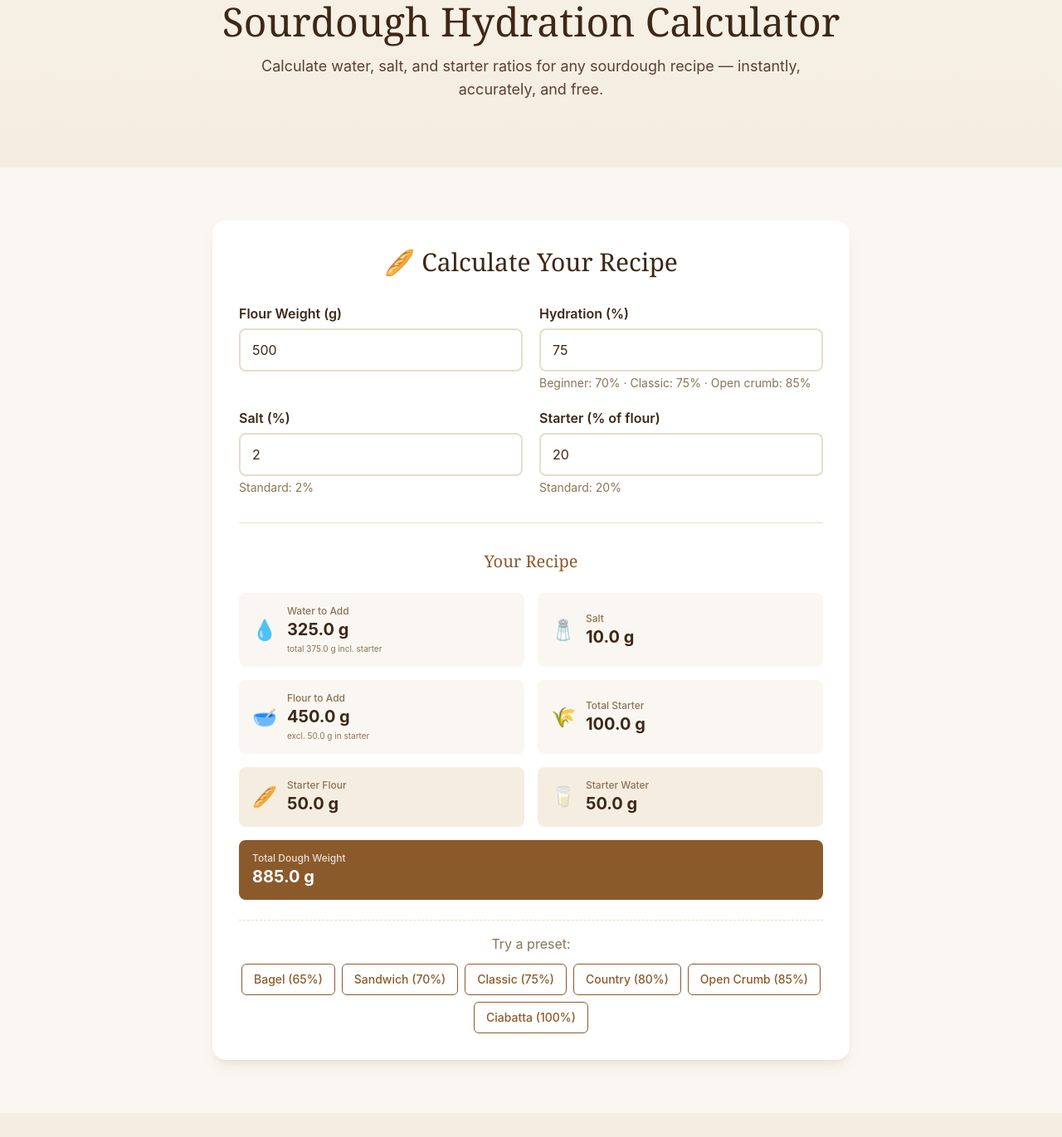
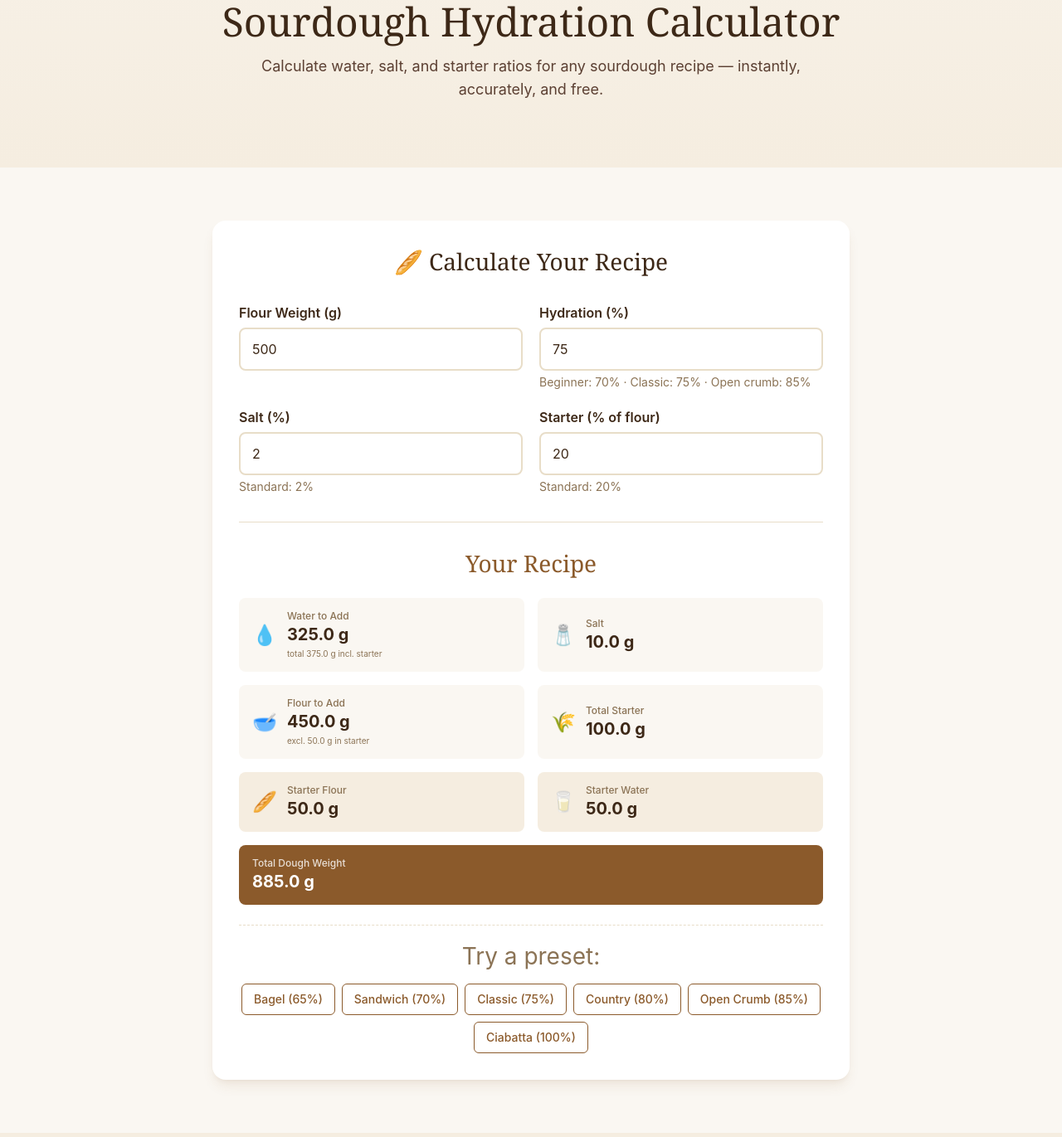
Before and after one commit to TZ005/sourdough-calculator, a Next.js app: page / in a window 1280 px wide. Shown: the part 649-2020 px from the top of the page at 83% size. Built offline with nearby package versions, Linux system fonts and the light colour scheme.

Commit message:
Calculator: unify inner titles at 28px
Three Calculator titles now share the same 28px font size:
  h2 'Calculate Your Recipe' -> text-[28px]
  h3 'Your Recipe'           -> text-[28px]
  p 'Try a preset:'          -> text-[28px]

User wanted them uniform (no hierarchy between them).

```diff
--- a/components/Calculator.jsx
+++ b/components/Calculator.jsx
@@ -37,7 +37,7 @@ export default function Calculator() {
 
   return (
     <div className="bg-white rounded-2xl shadow-lg shadow-brand-brown/10 p-8 max-w-3xl mx-auto">
-      <h2 className="text-center text-2xl md:text-3xl mb-8">🥖 Calculate Your Recipe</h2>
+      <h2 className="text-center text-[28px] mb-8">🥖 Calculate Your Recipe</h2>
 
       <div className="grid grid-cols-1 md:grid-cols-2 gap-5 mb-7">
         <div className="flex flex-col">
@@ -93,7 +93,7 @@ export default function Calculator() {
       </div>
 
       <div className="mt-8 pt-8 border-t border-[#E8DDC8]">
-        <h3 className="text-center text-brand-brown text-xl mb-6">Your Recipe</h3>
+        <h3 className="text-center text-brand-brown text-[28px] mb-6">Your Recipe</h3>
 
         <div className="grid grid-cols-1 md:grid-cols-2 gap-4 mb-6">
           <div className="flex items-center gap-3 px-4 py-3.5 bg-brand-cream rounded-lg">
@@ -155,7 +155,7 @@ export default function Calculator() {
         </div>
 
         <div className="text-center pt-4 border-t border-dashed border-[#E8DDC8]">
-          <p className="text-brand-muted text-base mb-3">Try a preset:</p>
+          <p className="text-brand-muted text-[28px] mb-3">Try a preset:</p>
           <div className="flex flex-wrap justify-center gap-2">
             {PRESETS.map((p) => (
               <button
```
